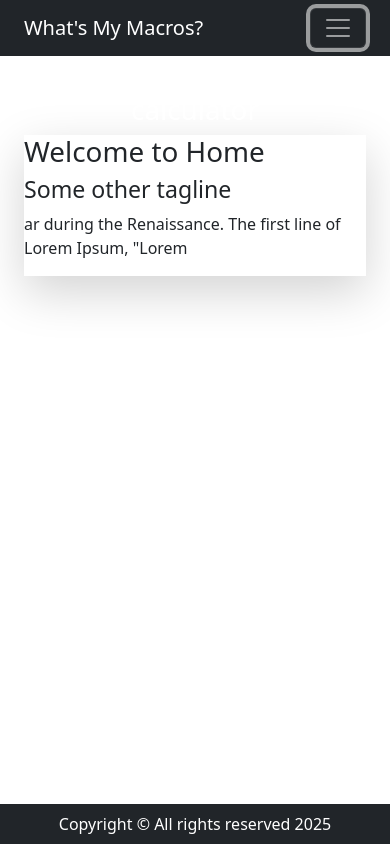
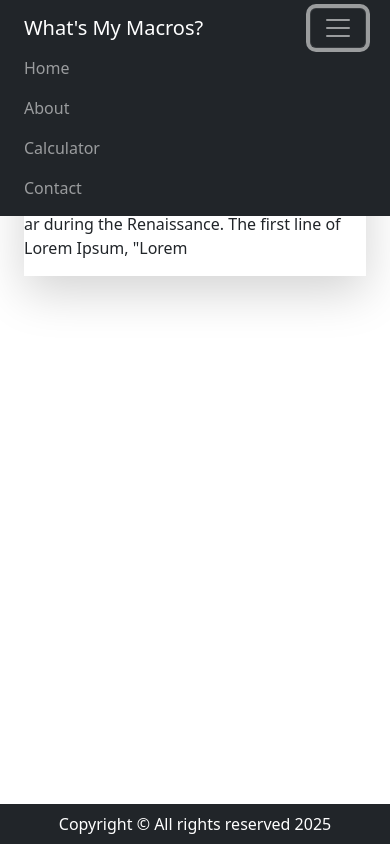
Before and after one commit to ManjinderChung/my-fitness-site, a React (Create React App) app: page / in a window 390 px wide. Both pictures are taken after a click on the button "Toggle navigation". Built offline with nearby package versions, Linux system fonts and the light colour scheme.

Commit message:
sorting out hamburger

```diff
--- a/src/components/NavBar.js
+++ b/src/components/NavBar.js
@@ -1,14 +1,16 @@
-import React from "react";
+import React, { useState } from "react";
 import { Link } from "react-router-dom";
 
 const Navbar = () => {
+  const [isOpen, setIsOpen] = useState(false);
+
+  const toggleNavbar = () => {
+    setIsOpen(!isOpen);
+  };
+
   return (
-    <nav
-      className="navbar navbar-expand-lg navbar-dark bg-dark fixed-top"
-      id="mainNav"
-    >
+    <nav className="navbar navbar-expand-lg navbar-dark bg-dark fixed-top">
       <div className="container px-4">
-        {/* Updated: Link the brand to the home page */}
         <Link className="navbar-brand" to="/">
           What's My Macros?
         </Link>
@@ -17,35 +19,49 @@ const Navbar = () => {
         <button
           className="navbar-toggler"
           type="button"
-          data-bs-toggle="collapse"
-          data-bs-target="#navbarResponsive"
-          aria-controls="navbarResponsive"
-          aria-expanded="false"
+          onClick={toggleNavbar} // Use React's state instead of Bootstrap's data attributes
+          aria-expanded={isOpen ? "true" : "false"}
           aria-label="Toggle navigation"
         >
           <span className="navbar-toggler-icon"></span>
         </button>
 
         {/* Navbar Links */}
-        <div className="collapse navbar-collapse" id="navbarResponsive">
+        <div className={`collapse navbar-collapse ${isOpen ? "show" : ""}`}>
           <ul className="navbar-nav ms-auto">
             <li className="nav-item">
-              <Link className="nav-link" to="/">
+              <Link
+                className="nav-link"
+                to="/"
+                onClick={() => setIsOpen(false)}
+              >
                 Home
               </Link>
             </li>
             <li className="nav-item">
-              <Link className="nav-link" to="/about">
+              <Link
+                className="nav-link"
+                to="/about"
+                onClick={() => setIsOpen(false)}
+              >
                 About
               </Link>
             </li>
             <li className="nav-item">
-              <Link className="nav-link" to="/calculator">
+              <Link
+                className="nav-link"
+                to="/calculator"
+                onClick={() => setIsOpen(false)}
+              >
                 Calculator
               </Link>
             </li>
             <li className="nav-item">
-              <Link className="nav-link" to="/contact">
+              <Link
+                className="nav-link"
+                to="/contact"
+                onClick={() => setIsOpen(false)}
+              >
                 Contact
               </Link>
             </li>
```
